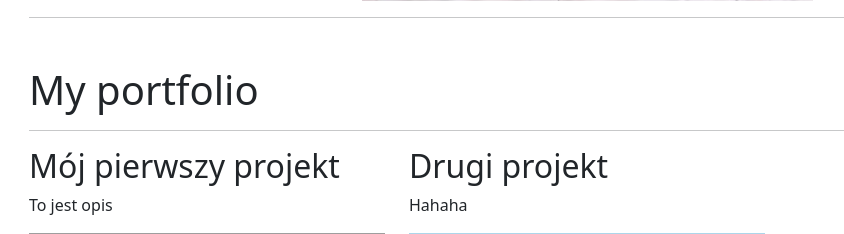
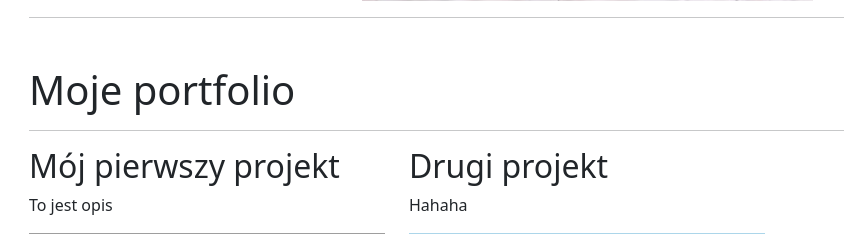
Before and after one commit to michbodura/django3-my-portfolio, a Django app: page / in a window 1280 px wide. Shown: the part 666-900 px from the top of the page, without its empty margins (53-897 px from the left). Run offline with Django 3.2, Linux system fonts and the light colour scheme; data comes from the database, SQL or seed files in the repository; grey boxes are pictures that could not be loaded.

Commit message:
Lokalne opcje

```diff
--- a/portfolio/templates/portfolio/home.html
+++ b/portfolio/templates/portfolio/home.html
@@ -12,7 +12,7 @@
         </div>
     </div>
     <hr>
-    <h1 class="mt-5">My portfolio</h1>
+    <h1 class="mt-5">Moje portfolio</h1>
 
     <hr>
 
```
